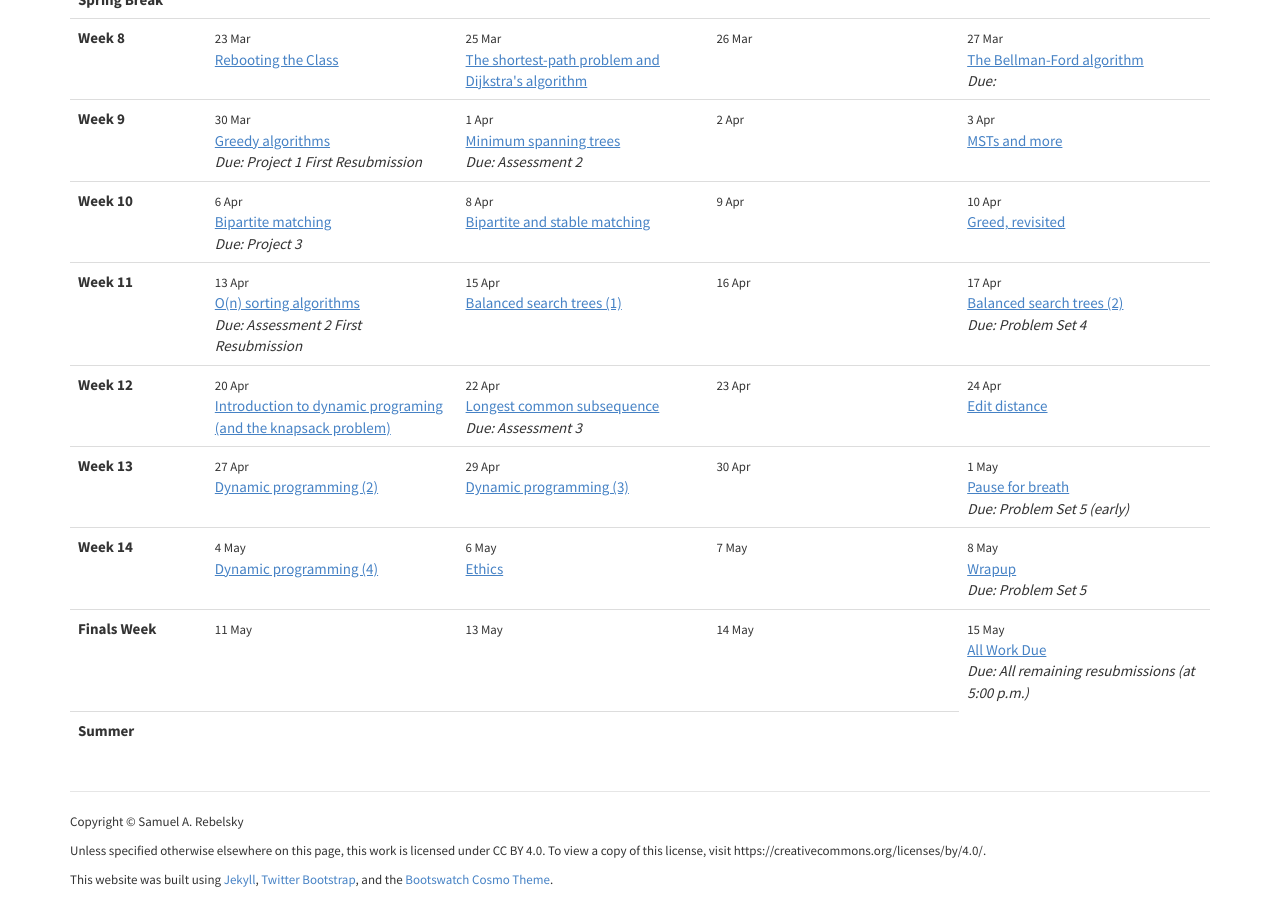
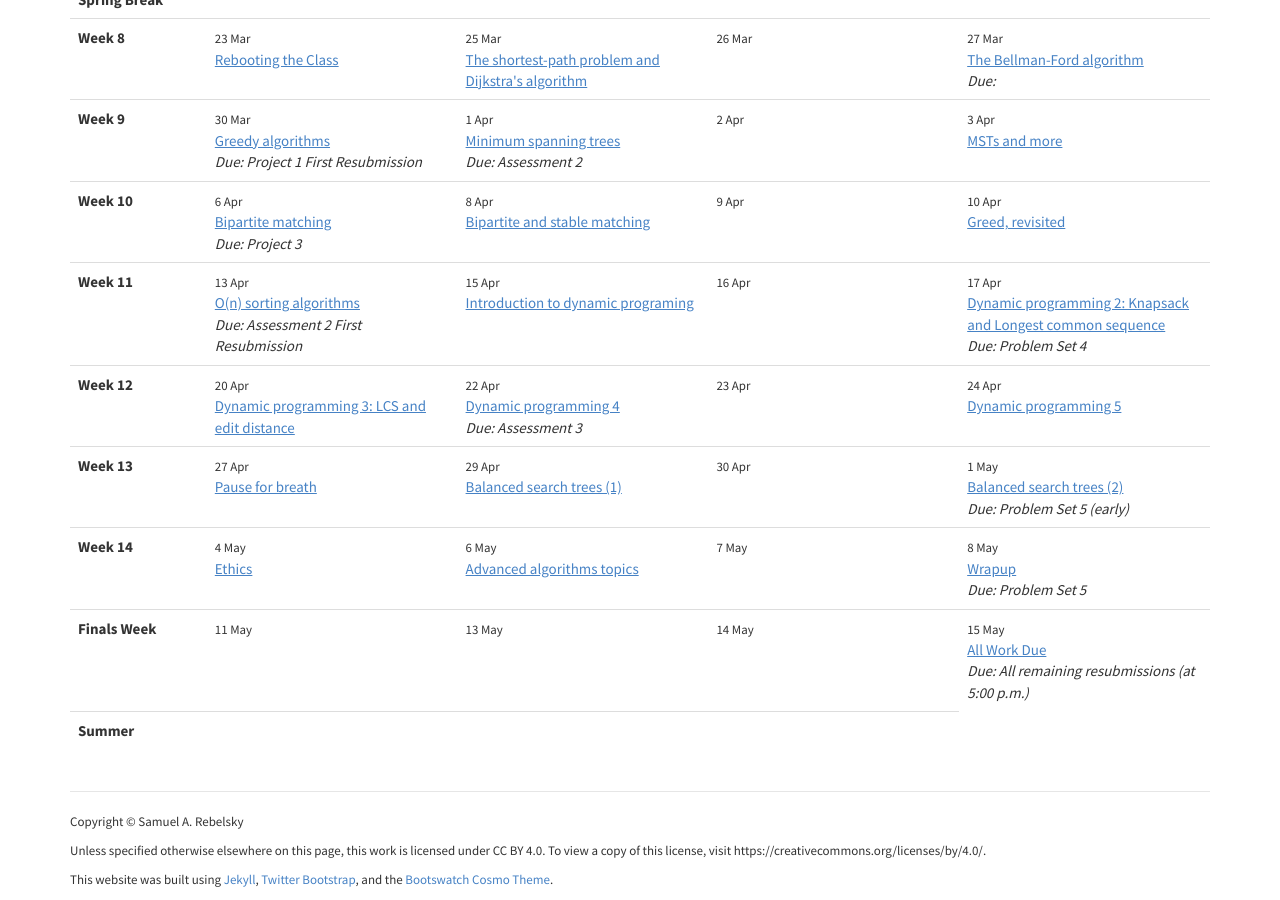
Before and after one commit to rebelsky/csc301-2026sp, a Jekyll site: the page built from pages/overview.html, in a window 1280 px wide and 900 px high, scrolled down 636 px. Built offline with Jekyll 4.4.1, drawn with Linux system fonts in a browser that asks for light colours; nearby versions of some CDN libraries; library files that are not in the unit come from our copies; a script that is not in the unit is left out.

Commit message:
Rearrange scedule.

```diff
--- a/_data/classes.yml
+++ b/_data/classes.yml
@@ -109,38 +109,41 @@
   abbrev: order-n-sorting
   notes: ../eboards/eboard30.html
 
-- topic: Balanced search trees (1)
-  abbrev: balanced-trees-1
+
+- topic: Introduction to dynamic programing
+  abbrev: dynamic-programming-1
   reading:
     - CLRS 8.3 (Radix Sort)
     - CLRS 8.4 (Bucket Sort)
+  notes: ../eboards/eboard31.html
+
+- topic: 'Dynamic programming 2: Knapsack and Longest common sequence'
+  abbrev: dp-02
+  notes: ../eboards/eboard32.html
+
+- topic: 'Dynamic programming 3: LCS and edit distance'
+  abbrev: dp-03
+
+- topic: Dynamic programming 4
+  abbrev: dp-04
+
+- topic: Dynamic programming 5
+  abbrev: dp-05
+
+- topic: Pause for breath
+  abbrev: pause-38
+
+- topic: Balanced search trees (1)
+  abbrev: balanced-trees-1
 
 - topic: Balanced search trees (2)
   abbrev: balanced-trees-2
 
-- topic: Introduction to dynamic programing (and the knapsack problem)
-  abbrev: dynamic-programming-1
-
-- topic: Longest common subsequence
-  abbrev: lcs
-
-- topic: Edit distance
-  abbrev: edit-distance
-
-- topic: Dynamic programming (2)
-  abbrev: dp-02
-
-- topic: Dynamic programming (3)
-  abbrev: dp-03
-
-- topic: Pause for breath
-  abbrev: pause-38
-
-- topic: Dynamic programming (4)
-  abbrev: dp-04
-
 - topic: Ethics
   abbrev: ethics
+
+- topic: Advanced algorithms topics
+  abbrev: advanced-algorithms
 
 - topic: Wrapup
   abbrev: wrapup
```
